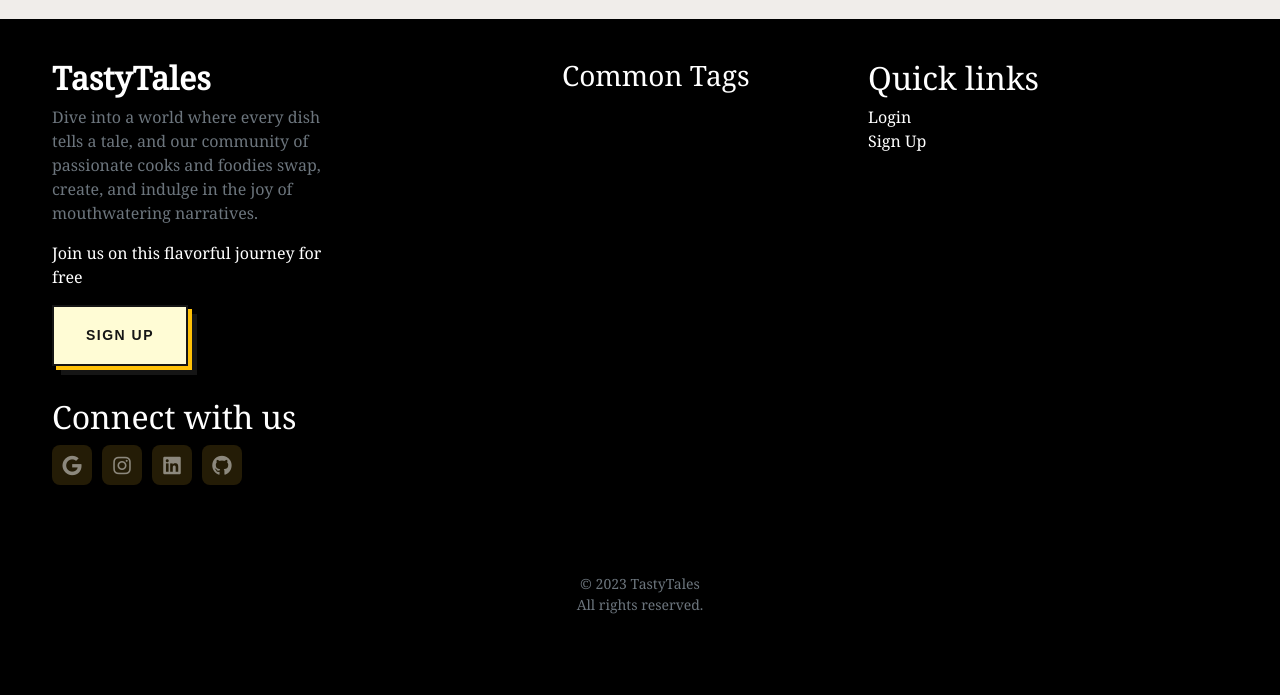
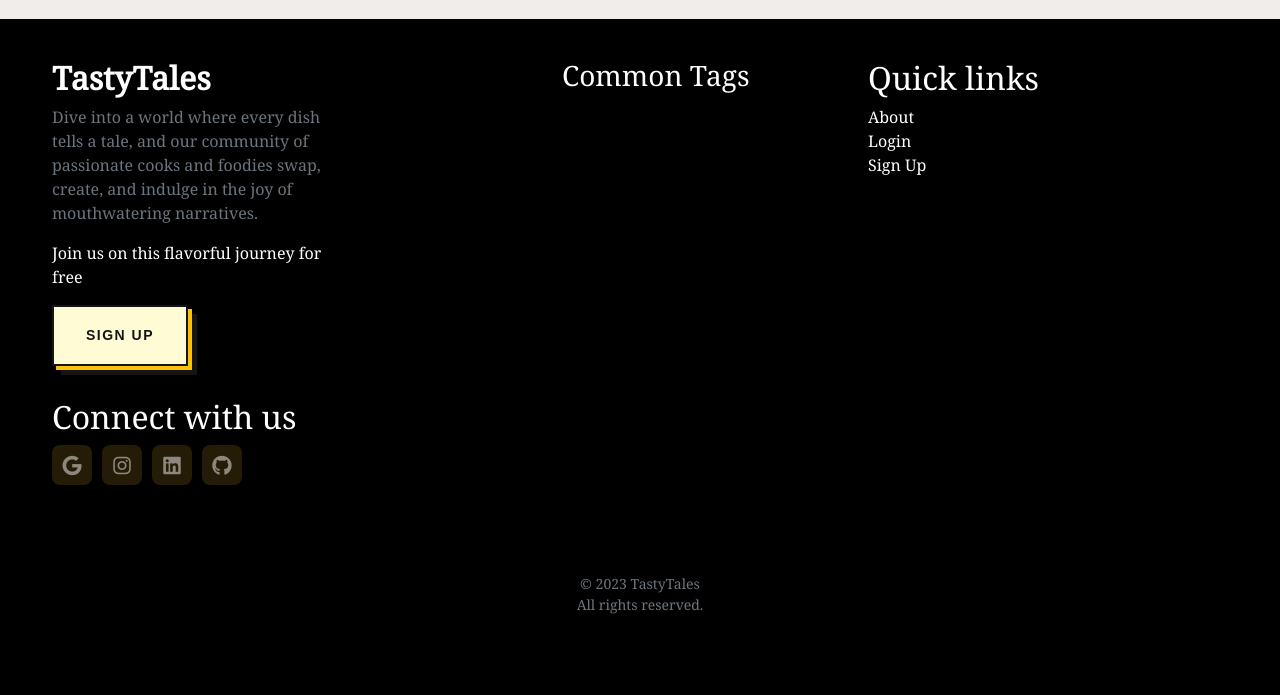
Before and after one commit to patthoege/tasty-tales-blog-pp4, a Django app: template templates/about_me.html in a window 1280 px wide. Shown: the part 943-1638 px from the top of the page. Run offline with Django 3.2, Linux system fonts and the light colour scheme; the template is opened without the code that fills it, so the values that code supplies are empty; some libraries are stand-ins or nearby versions.

Commit message:
Add about page link to the footer

```diff
--- a/blog/views.py
+++ b/blog/views.py
@@ -403,7 +403,6 @@ class SearchResults(View):
 
 
 def about_me(request):
-    # Your view logic here
     return render(request, 'about_me.html')
 
 
--- a/templates/base.html
+++ b/templates/base.html
@@ -182,6 +182,9 @@
                     <ul class="list-unstyled">
                         {% if user.is_authenticated %}
                         <li>
+                            <a class="footer-link" href="{% url 'about_me' %}">About</a>
+                        </li>
+                        <li>
                             <a class="footer-link" href="{% url 'add_post' %}">New Post</a>
                         </li>
                         <li>
@@ -192,6 +195,9 @@
                         </li>
                         {% else %}
                         <li class="d-sm-block d-md-none">
+                            <a class="footer-link" href="{% url 'about_me' %}">About</a>
+                        </li>
+                        <li class="d-sm-block d-md-none">
                             <a href="{% url 'account_login' %}" class="footer-link me-2">Login</a>
                         </li>
                         <li class="d-sm-block d-md-none">
@@ -199,6 +205,9 @@
                         </li>
 
                         <!-- Login and Sign Up Links (visible on medium and larger screens) -->
+                        <li class="d-none d-md-block">
+                            <a class="footer-link" href="{% url 'about_me' %}">About</a>
+                        </li>
                         <li class="d-none d-md-block">
                             <a href="{% url 'account_login' %}" class="footer-link me-2">Login</a>
                         </li>
```
